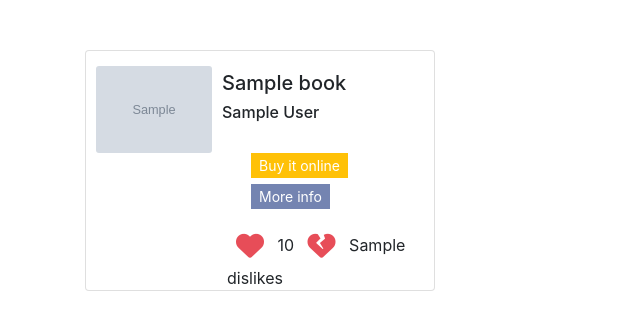
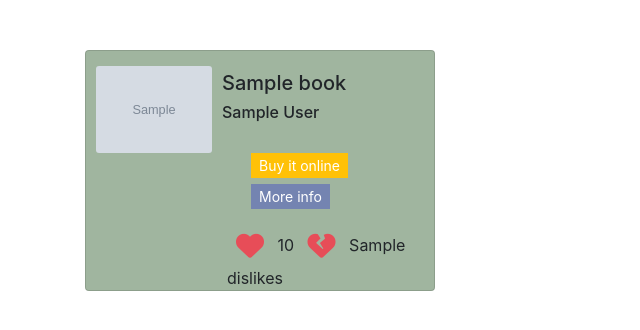
Before and after one commit to Code-Institute-Submissions/BookLiker, a Flask app: page / in a window 1280 px wide. Shown: the part 56-386 px from the top of the page, without its empty margins (0-640 px from the left). Run offline with Flask 2, Linux system fonts and the light colour scheme; grey boxes marked "Sample" are stand-in pictures; a database or web service that is not in the repository returns one stand-in record (values such as "Sample title"); some libraries are stand-ins or nearby versions.

Commit message:
changed book-card background colour

```diff
--- a/templates/aboutbook.html
+++ b/templates/aboutbook.html
@@ -33,7 +33,7 @@
 		<a class="nav-link active" href="#">About {{book.title}}</a>
 	</li>
 	{% endblock %} {% block content %}
-	<div class="card mb-3" style="max-width: fit-content;">
+	<div class="card mb-3" style="max-width: fit-content; background-color: #a0b59f">
 		<div class="row no-gutters">
 			<div id="img-about" class="col-md-3 col-lg-4">
 				<img
--- a/templates/books.html
+++ b/templates/books.html
@@ -9,7 +9,7 @@
 <body>
 	{% block content %} {% for book in books %}
 	<div class="book-card col-12 col-lg-4 d-flex">
-		<div class="card lg-3" style="margin-top: 20px;">
+		<div class="card lg-3" style="margin-top: 20px; background-color: #a0b59f">
 			<div class="row no-gutters">
 				<div class="col-6 col-md-4">
 					<a href="{{ url_for('about_book', book_id=book._id) }}" style="text-decoration: none;"><img
```
